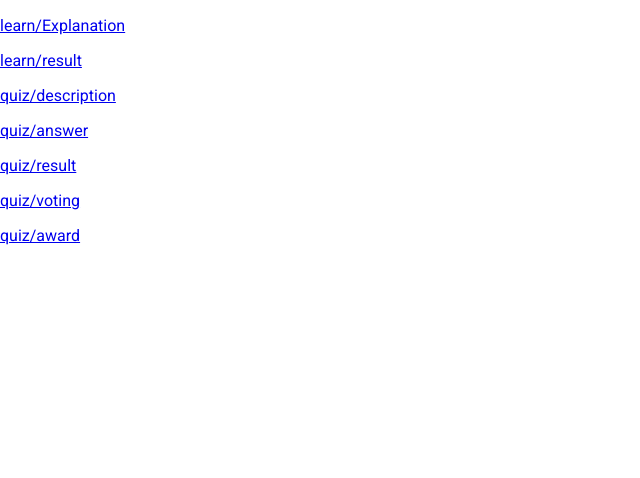
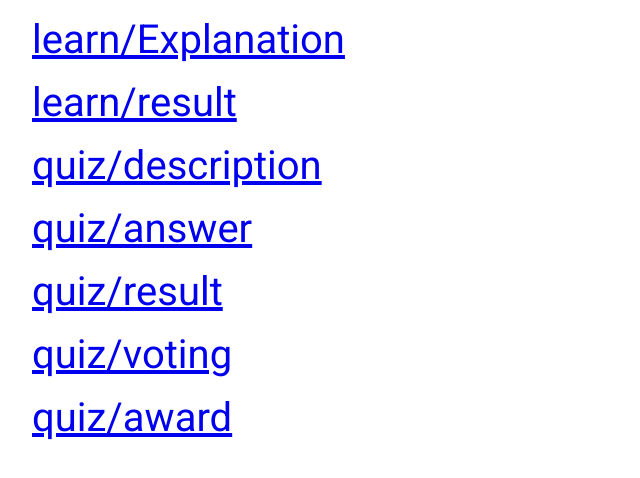
Before and after one commit to NIT-Anan-Procon/procon32_Lets_AIdea_react, a React (Vite) app: page / in a window 1280 px wide. Shown: the top 478 px of the page, without its empty margins (0-640 px from the left). Built offline with nearby package versions, Linux system fonts and the light colour scheme.

Commit message:
cssを修正

```diff
--- a/src/learn/components/css/Player.css
+++ b/src/learn/components/css/Player.css
@@ -7,3 +7,12 @@
     /15% 5% 80%;
   height: 30vh;
 }
+
+.icon {
+  height: 15vh;
+  width: 15vh;
+}
+
+.name {
+  font-size: 5vh;
+}
--- a/src/learn/pages/css/Explanation.css
+++ b/src/learn/pages/css/Explanation.css
@@ -1,5 +1,10 @@
 body {
   margin: 0;
+}
+
+p {
+  font-size: 5vh;
+  margin: 2vh 0 0 4vh;
 }
 
 #explanation {
```
